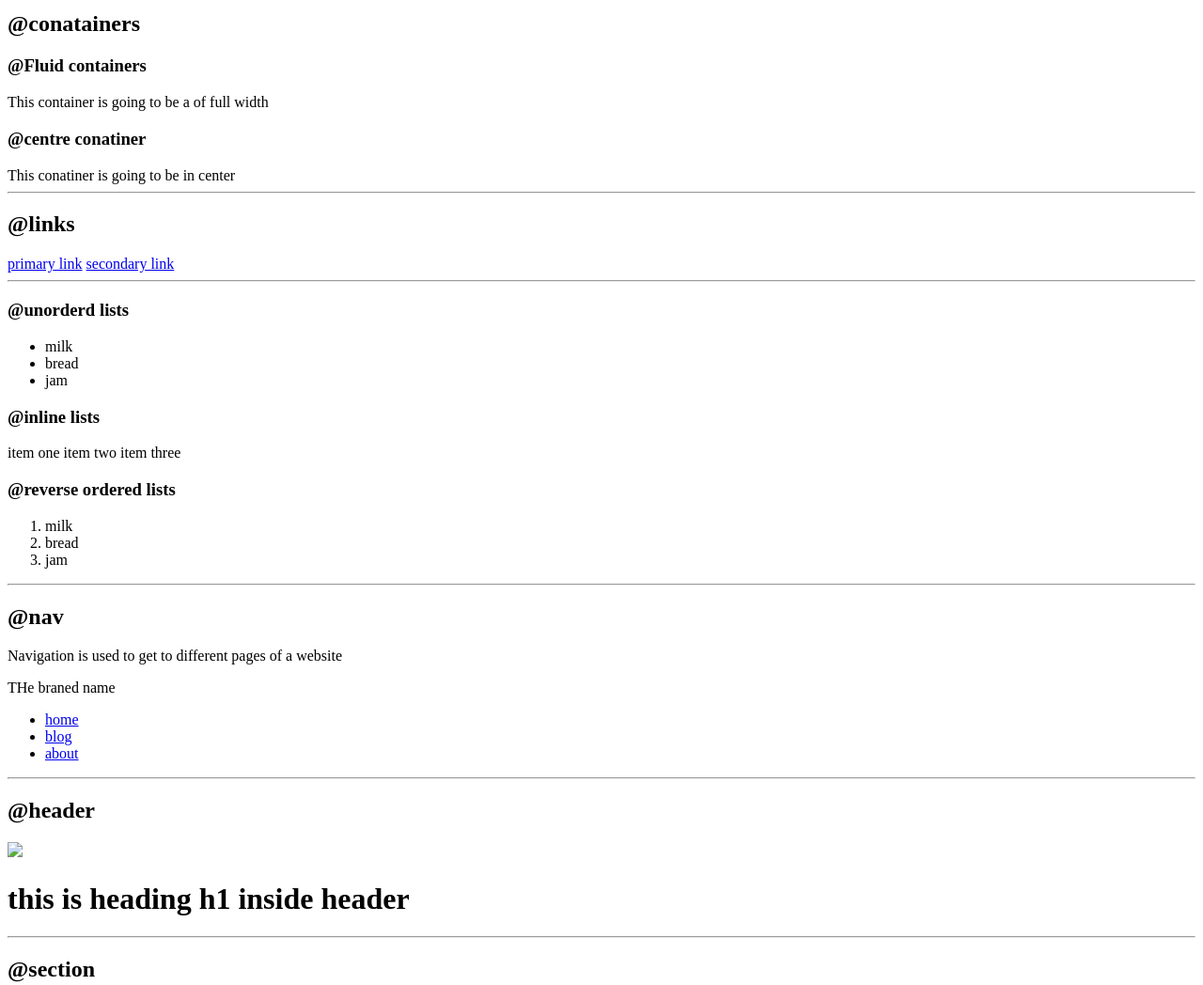
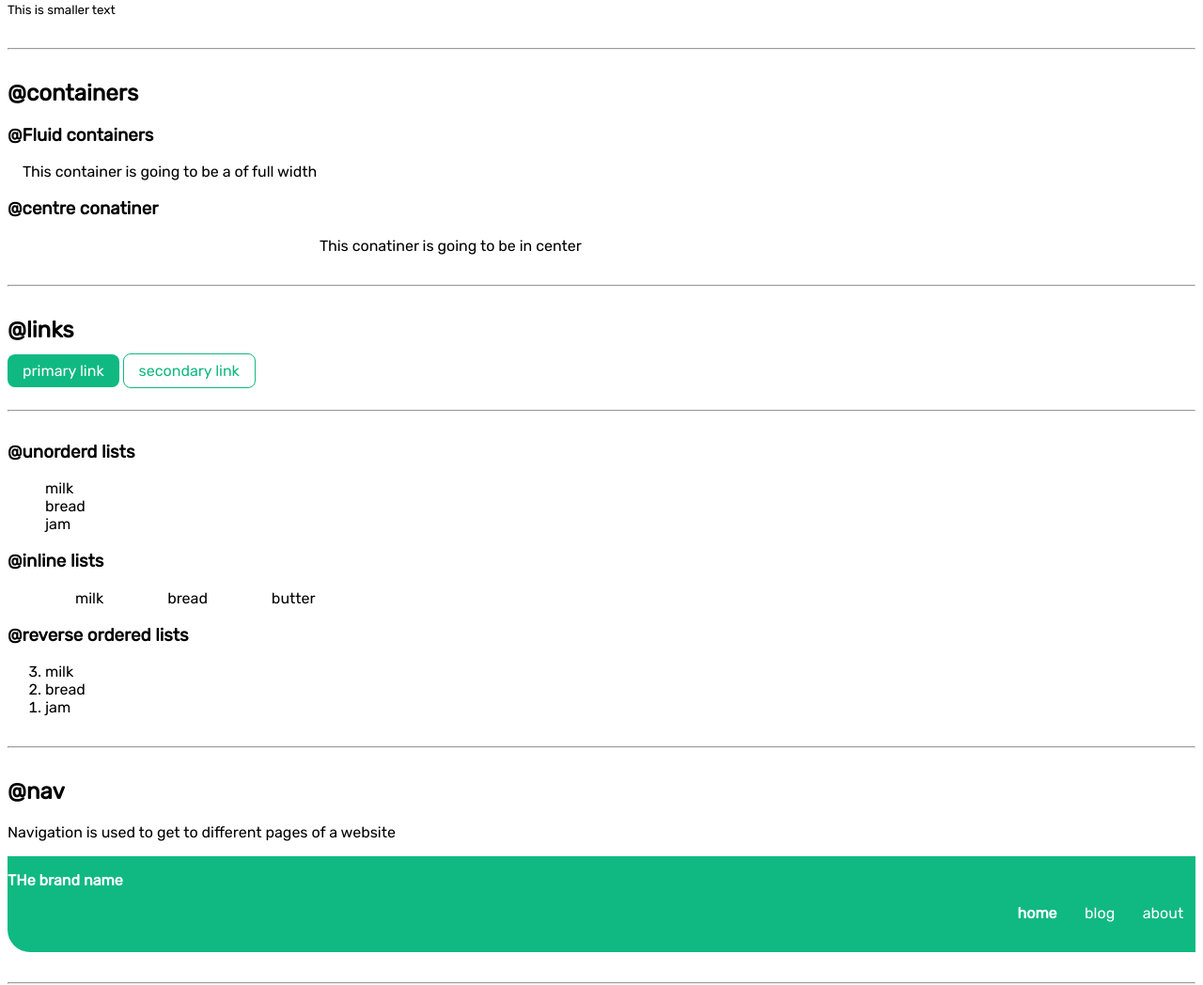
Before and after one commit to vikrantlohchab/Live-3, a plain HTML site: page index.html in a window 1280 px wide. Shown: the part 393-1441 px from the top of the page at 94% size. Drawn offline with Linux system fonts and the light colour scheme.

Commit message:
chore: added code and image files

```diff
--- a/index.html
+++ b/index.html
@@ -4,12 +4,13 @@
 <meta charset="UTF-8">
 <meta http-equiv="X-UA-Compatible" content="IE=edge">
 <meta name="viewport" content="width=device-width, initial-scale=1.0">
-<title>Document</title>
+<title>component library</title>
+<link href="styles.css" rel="stylesheet" >
 </head>
 <body>
     <h1>This is my component library</h1>
-    <p>This is a paragraph </p>
-    <p> This is again a paragraph</p>
+    <p>This is a paragraph. Some letters are <strong>bold</strong> in it </p>
+    <p> This is also again a paragraph</p>
 
     <hr>
 
@@ -20,34 +21,38 @@
     <p>This is normal text wrote using paragraph tag</p>
     <small>This is smaller text</small>
     <hr>
-    <h2>@conatainers</h2>
+    <h2>@containers</h2>
     <h3>@Fluid containers</h3>
-    <div>This container is going to be a of full width</div>
+    <div class ="container-fluid">
+        This container is going to be a of full width</div>
     <h3>@centre conatiner</h3>
-    <div>This conatiner is going to be in center</div>
+    <div class ="container-centre">
+        This conatiner is going to be in center</div>
 
     <hr>
 
     <h2>@links</h2>
-    <a href='/'>primary link</a>
-    <a href='/'>secondary link</a>
+    <a class= "primary-link" href='/'>primary link</a>
+    <a class= "secondary-link" href='/'>secondary link</a>
 
     <hr>
 
     <h3>@unorderd lists</h3>
-    <ul>
+    <ul class="unordered-list">
         <li>milk</li>
         <li>bread</li>
         <li>jam</li>
     </ul>
 
     <h3>@inline lists</h3>
-    <inline>item one</inline>
-    <inline>item two</inline>
-    <inline>item three</inline>
+    <ul class="inline-list">
+        <inline>milk</inline>
+        <inline>bread</inline>
+        <inline>butter</inline>
+    </ul>
 
     <h3>@reverse ordered lists</h3>
-    <ol>
+    <ol reversed>
         <li>milk</li>
         <li>bread</li>
         <li>jam</li>
@@ -57,10 +62,11 @@
 
     <h2>@nav</h2>
     <p>Navigation is used to get to different pages of a website</p>
-    <div>THe braned name</div>
+    <nav class ="navigation">
+        <div class ="brand">THe brand name</div>
         <ul>
             <li>
-            <a href= "/">home</a>
+                <a href= "/"class="active">home</a>
                 </li>
                 <li>
                 <a href = "/">blog</a>
@@ -69,34 +75,43 @@
                 <a href="/">about</a>
             </li>
         </ul>
-
+    </nav>
     <hr>
 
     <h2>@header</h2>
-    <img src="image.svg"/>
+
+    <header class="container hero">
+        <img src="images/image.svg"/>
         <h1>this is heading h1 inside header</h1>
+    </header>
 
     <hr>
 
     <h2>@section</h2>
+    <section class="section">
         <div>A section is used to separate pages.</div>
         <h2>@normal section</h2>
         <h2>heading inside section</h2>
         <p>text definig this section and many other things</p>
-    <a href ="/">Primary button</a>
+        <a class="primary-link" href ="/">Primary button</a>
+    </section>
+    <section class="section ow">
         <h2>@off white section</h2>
         <p>text and other things</p>
-    <a href= "/">Primary button</a>
+        <a class ="primary-link"href= "/">Primary button</a>
+    </section>
 
     <hr>
 
     <h2>@footer</h2>
-    <p>header inside footer</p>
+    <footer class="footer container-fluid">
+        <div class="container">
+            <div class="heading">header inside footer</p>
             <ul>
-        <li>social one</li>
-        <li>social 2</li>
-        <li>social 3</li>
-    </ul>
-
+                <inline>social one</inline>
+                <inline>social 2</inline>
+                <inline>social 3</inline>
+        </div>    </ul>
+    </footer>
 </body>
 </html>
--- /dev/null
+++ b/styles.css
@@ -0,0 +1,142 @@
+@import url('https://fonts.googleapis.com/css2?family=Rubik:wght@300;400&display=swap');
+
+
+body{
+    font-family: 'Rubik', sans-serif;
+}
+
+:root {
+    --primary: #10B981;
+    --bluish: #93C5FD;
+    --bluish-White: #DBEAFE;
+}
+/** containers **/
+
+.container-fluid{
+    padding-left: 1rem;
+    padding-right: 1rem;
+}
+
+.container-centre {
+    margin: auto;
+    padding-left: 1rem;
+    padding-right: 1rem;
+    max-width: 600px;
+}
+
+/** links **/
+
+.primary-link {
+    text-decoration: none;
+    color: white;
+    background-color: var(--primary);
+    width: max-content;
+    min-width: 140px;
+    border-radius: 0.5rem;
+    padding: 0.5rem 1rem 0.5rem 1rem;
+}
+
+.secondary-link {
+    text-decoration: none;
+    color: var(--primary);
+    border: 1px solid var(--primary);
+    width: max-content;
+    min-width: 140px;
+    border-radius: 0.5rem;
+    padding: 0.5rem 1rem 0.5rem 1rem;
+}
+hr {
+    margin: 2rem 0;;
+}
+
+/** lists **/
+
+.unordered-list {
+    list-style: none;
+}
+
+.inline-list inline {
+        padding: 1rem 2rem;
+}
+/** nav **/
+.navigation {
+    background-color: var(--primary);
+    padding: 1rem 0rem;
+    color: white;
+    border-bottom-left-radius: 1.5rem;
+}
+
+.navigation .brand {
+    font-weight: bold;
+
+}
+
+.navigation ul {
+    list-style: none;
+    text-align: right;
+}
+
+.navigation li {
+    display: inline-block;
+    padding: 0rem 0.8rem;;
+}
+
+.navigation a {
+    text-decoration: none;
+    color: white
+}
+
+.navigation .active {
+    font-weight: bold;
+}
+
+/** header **/
+
+.hero {
+    color: var(--bluish);
+    display: block;
+    text-align: center;
+
+}
+
+.hero img {
+    max-width: 350px;
+    margin: auto;
+    display: block;
+}
+
+/** section **/
+
+.section {
+    padding: 2rem 0rem;
+}
+
+.section h2 {
+    text-align: center;
+}
+
+.ow {
+    background-color: var(--bluish-White);
+}
+
+
+
+
+
+/** footer **/
+.footer {
+    background-color: var(--primary);
+    color: white;
+    padding: 2rem 0rem;
+    border-top-right-radius: 1rem;
+    text-align: center;
+}
+.footer .heading {
+    font-weight: bold;
+    font-size: larger;
+
+}
+
+.footer ul inline {
+    padding: 2px;
+}
```
Also changed, not shown: images/image.svg (added). Lines whose indentation alone changed are shown as unchanged.
